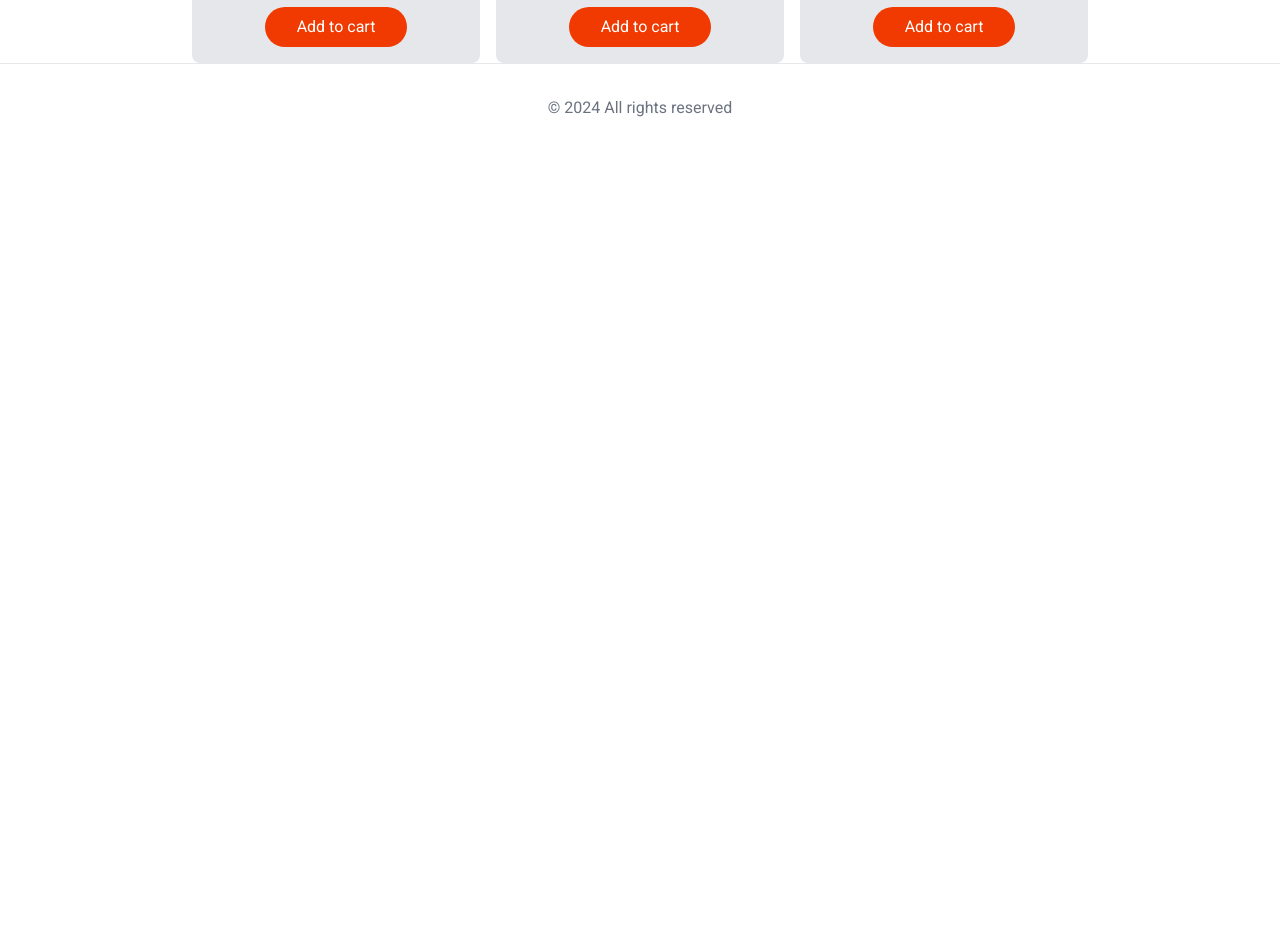
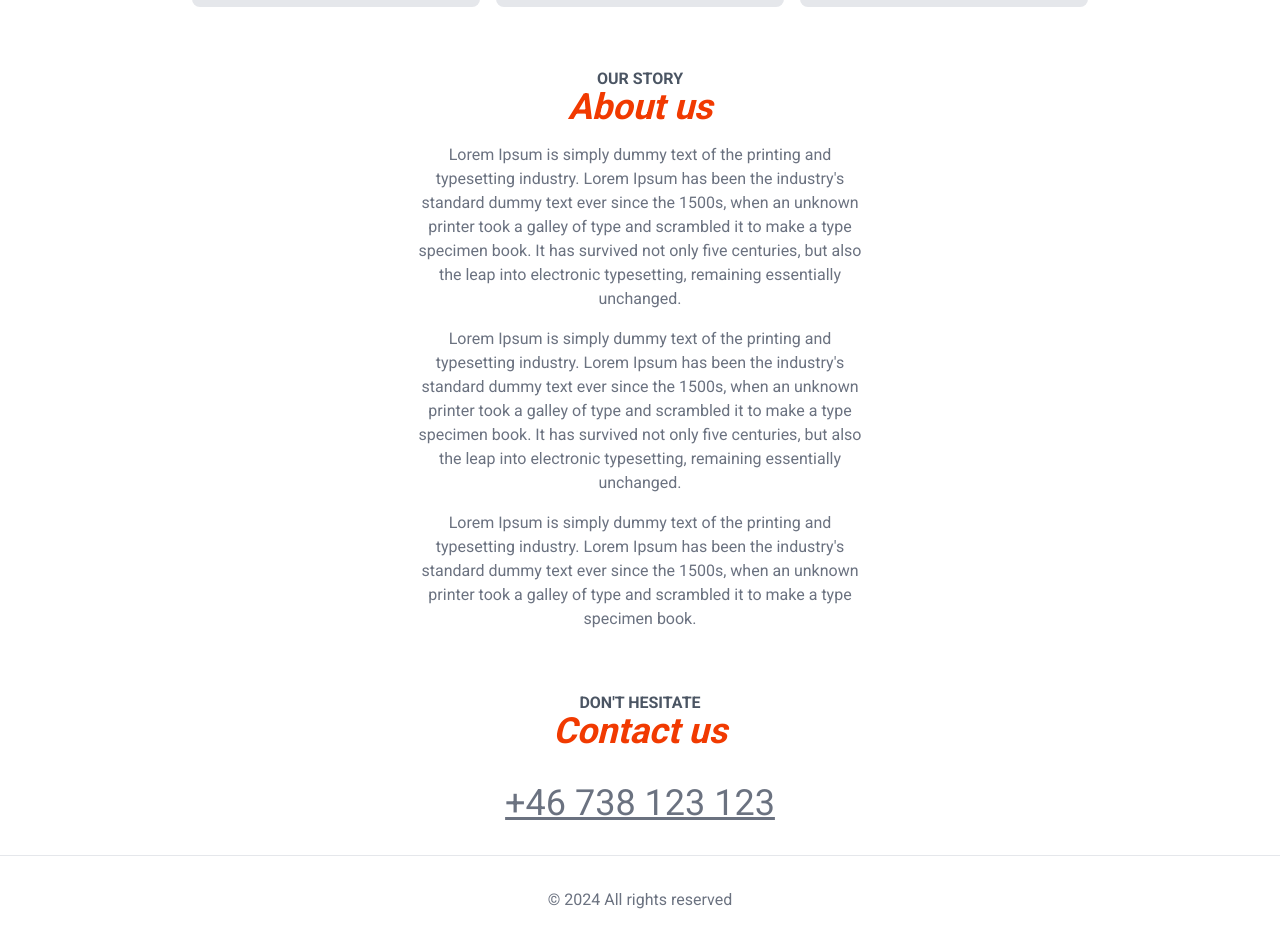
Before and after one commit to Edyane/food-ordering, a Next.js app in the folder food-ordering/: page / in a window 1280 px wide. Shown: the part 1009-1953 px from the top of the page. Before the commit the page ends 1161 px from the top, so only its background shows below. Built offline with nearby package versions, Linux system fonts and the light colour scheme.

Commit message:
feat: construindo page e adicionando imports

```diff
--- a/food-ordering/src/app/page.js
+++ b/food-ordering/src/app/page.js
@@ -1,13 +1,56 @@
-import Header from "@/components/layout/Header";
 import Hero from "@/components/layout/Hero";
 import HomeMenu from "@/components/layout/HomeMenu";
+import SectionHeaders from "@/components/layout/SectionHeaders";
 
 export default function Home() {
 	return (
 		<>
-			<Header />
 			<Hero />
 			<HomeMenu />
+			<section className="text-center my-16">
+				<SectionHeaders
+					subHeader={"Our story"}
+					mainHeader={"About us"}
+				/>
+				<div className="max-w-md text-gray-500 mx-auto mt-4 flex flex-col gap-4">
+					<p>
+						Lorem Ipsum is simply dummy text of the printing and
+						typesetting industry. Lorem Ipsum has been the
+						industry's standard dummy text ever since the 1500s,
+						when an unknown printer took a galley of type and
+						scrambled it to make a type specimen book. It has
+						survived not only five centuries, but also the leap into
+						electronic typesetting, remaining essentially unchanged.
+					</p>
+					<p>
+						Lorem Ipsum is simply dummy text of the printing and
+						typesetting industry. Lorem Ipsum has been the
+						industry's standard dummy text ever since the 1500s,
+						when an unknown printer took a galley of type and
+						scrambled it to make a type specimen book. It has
+						survived not only five centuries, but also the leap into
+						electronic typesetting, remaining essentially unchanged.
+					</p>
+					<p>
+						Lorem Ipsum is simply dummy text of the printing and
+						typesetting industry. Lorem Ipsum has been the
+						industry's standard dummy text ever since the 1500s,
+						when an unknown printer took a galley of type and
+						scrambled it to make a type specimen book.
+					</p>
+				</div>
+			</section>
+			<section className="text-center my-8">
+				<SectionHeaders
+					subHeader={"Don't hesitate"}
+					mainHeader={"Contact us"}
+				/>
+				<div className="mt-8">
+					<a className="text-4xl underline text-gray-500" href={"tel:+46738123123"}>
+						+46 738 123 123
+					</a>
+				</div>
+			</section>
 		</>
 	);
 }
```
